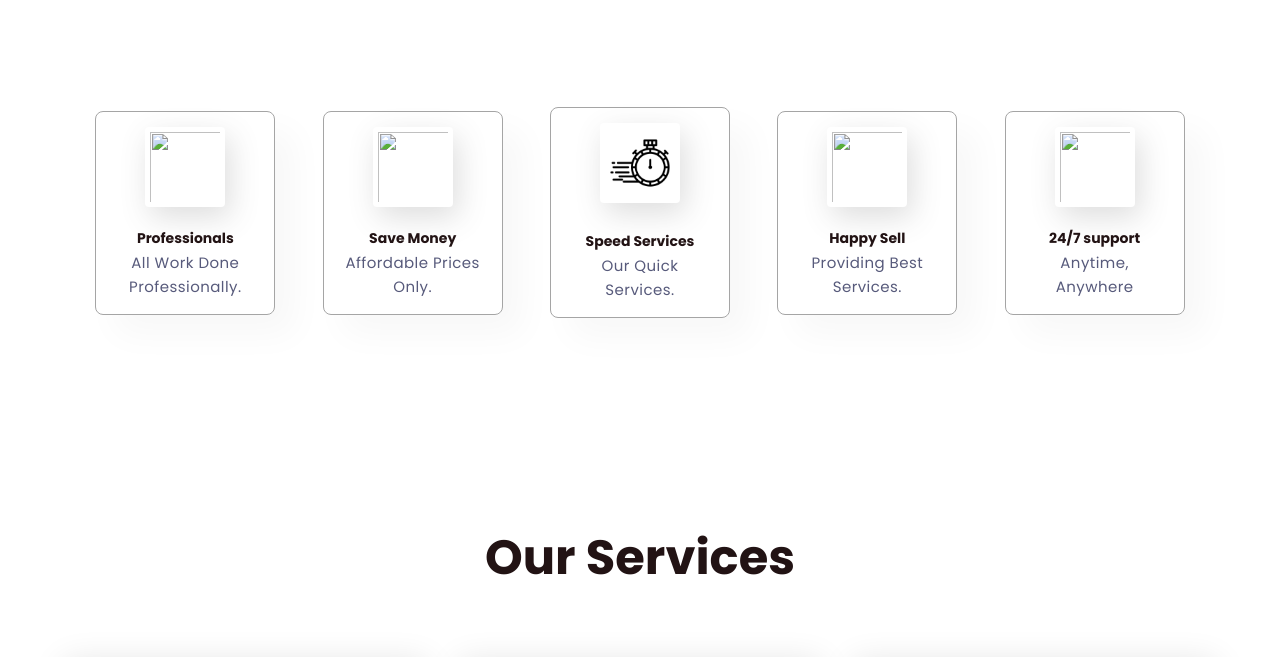
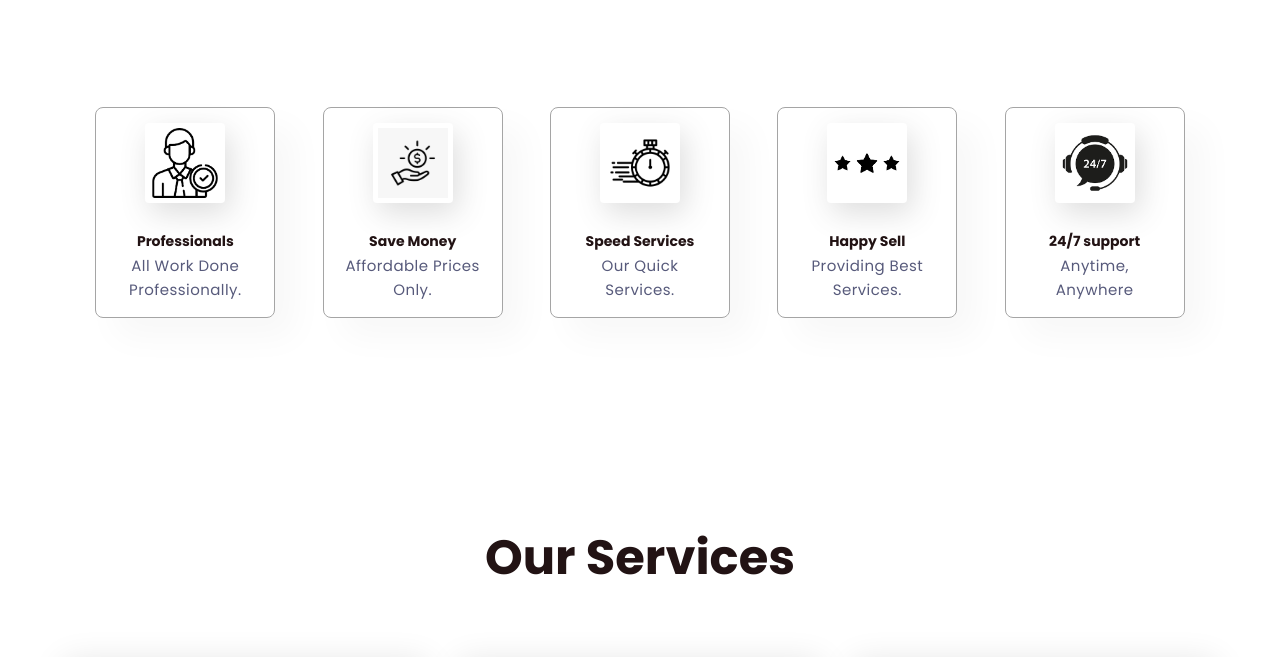
Before and after one commit to SphereXco/Sphere-X, a plain HTML site: page index.html in a window 1280 px wide. Shown: the part 880-1537 px from the top of the page. Drawn offline with nearby package versions, Linux system fonts and the light colour scheme; files whose address does not match are found by name.

Commit message:
Update index.html

```diff
--- a/index.html
+++ b/index.html
@@ -46,13 +46,13 @@
             </div>
             <section id="features" class="section-p1">
               <div class="f-box">
-                <img src="/image/cover3.png">
+                <img src='cover3.png'>
                 <h6>Professionals</h6>
                 <p>All Work Done Professionally.</p>
               </div>
 
               <div class="f-box">
-                <img src="image/coverrr2.jpg">
+                <img src='coverrr2.jpg'>
                 <h6>Save Money</h6>
                 <p>Affordable Prices Only.</p>
               </div>
@@ -62,12 +62,12 @@
                 <p>Our Quick Services.</p>
               </div>
               <div class="f-box">
-                <img src="image/coverrrr3.png">
+                <img src='coverrrr3.png'>
                 <h6>Happy Sell</h6>
                 <p>Providing Best Services.</p>
               </div>
               <div class="f-box">
-                <img src="image/images.png">
+                <img src='images.png'>
                 <h6>24/7 support</h6>
                 <p>Anytime, Anywhere</p>
               </div>
```
